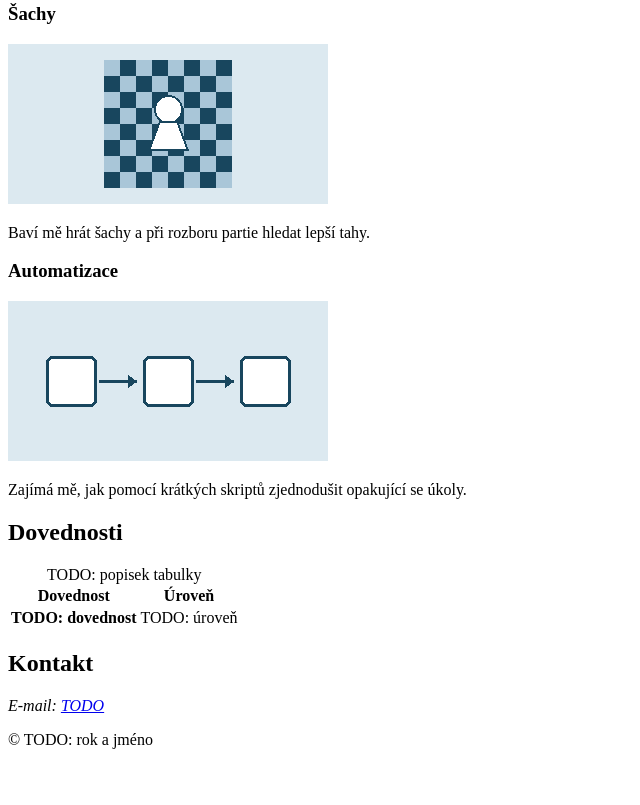
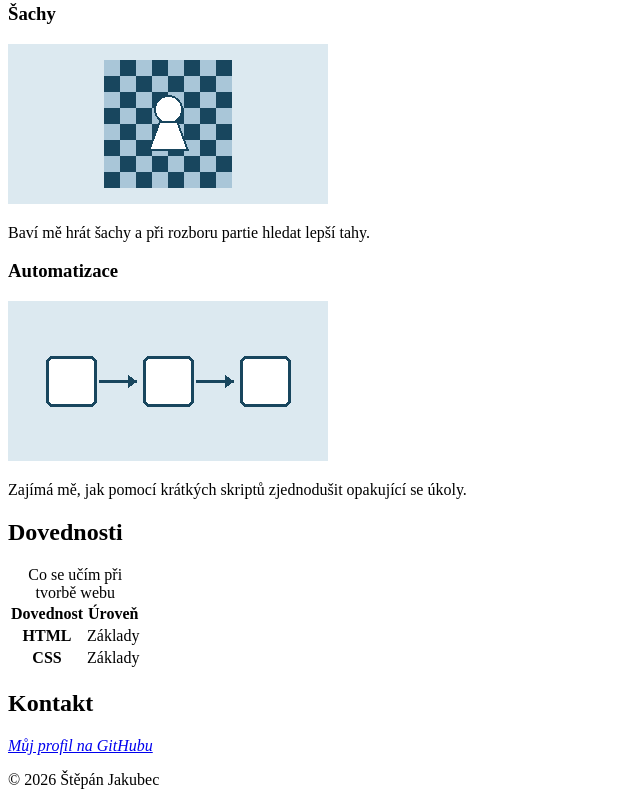
Before and after one commit to Itzsteeeve/osobni-stranka, a plain HTML site: page index.html in a window 1280 px wide. Shown: the part 798-1603 px from the top of the page, without its empty margins (0-640 px from the left). Before the commit the page ends 1563 px from the top, so only its background shows below. Drawn offline with Linux system fonts and the light colour scheme.

Commit message:
feat: tabulka dovedností a kontakt

```diff
--- a/index.html
+++ b/index.html
@@ -54,7 +54,7 @@
     <section id="dovednosti" aria-labelledby="dovednosti-nadpis">
       <h2 id="dovednosti-nadpis">Dovednosti</h2>
       <table>
-        <caption>TODO: popisek tabulky</caption>
+        <caption>Co se učím při tvorbě webu</caption>
         <thead>
           <tr>
             <th scope="col">Dovednost</th>
@@ -63,8 +63,12 @@
         </thead>
         <tbody>
           <tr>
-            <th scope="row">TODO: dovednost</th>
-            <td>TODO: úroveň</td>
+            <th scope="row">HTML</th>
+            <td>Základy</td>
+          </tr>
+          <tr>
+            <th scope="row">CSS</th>
+            <td>Základy</td>
           </tr>
         </tbody>
       </table>
@@ -73,15 +77,14 @@
     <section id="kontakt" class="card" aria-labelledby="kontakt-nadpis">
       <h2 id="kontakt-nadpis">Kontakt</h2>
       <address>
-        <!-- TODO: e-mail jako odkaz (mailto:), případně město nebo odkaz na profil -->
-        <p>E-mail: <a href="mailto:TODO">TODO</a></p>
+        <p><a href="https://github.com/Itzsteeeve">Můj profil na GitHubu</a></p>
       </address>
     </section>
 
   </main>
 
   <footer>
-    <p>© TODO: rok a jméno</p>
+    <p>© 2026 Štěpán Jakubec</p>
   </footer>
 </body>
 </html>
```
